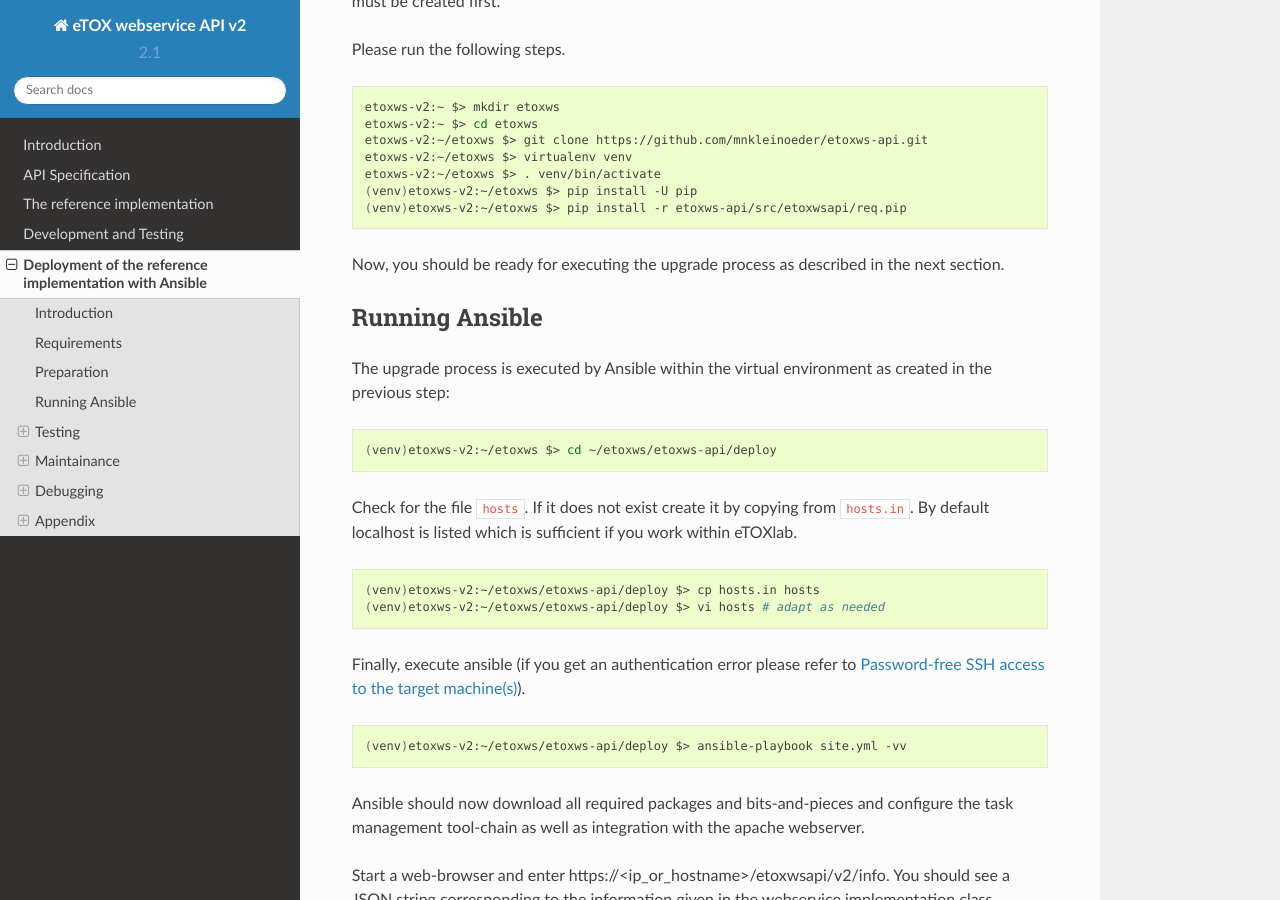
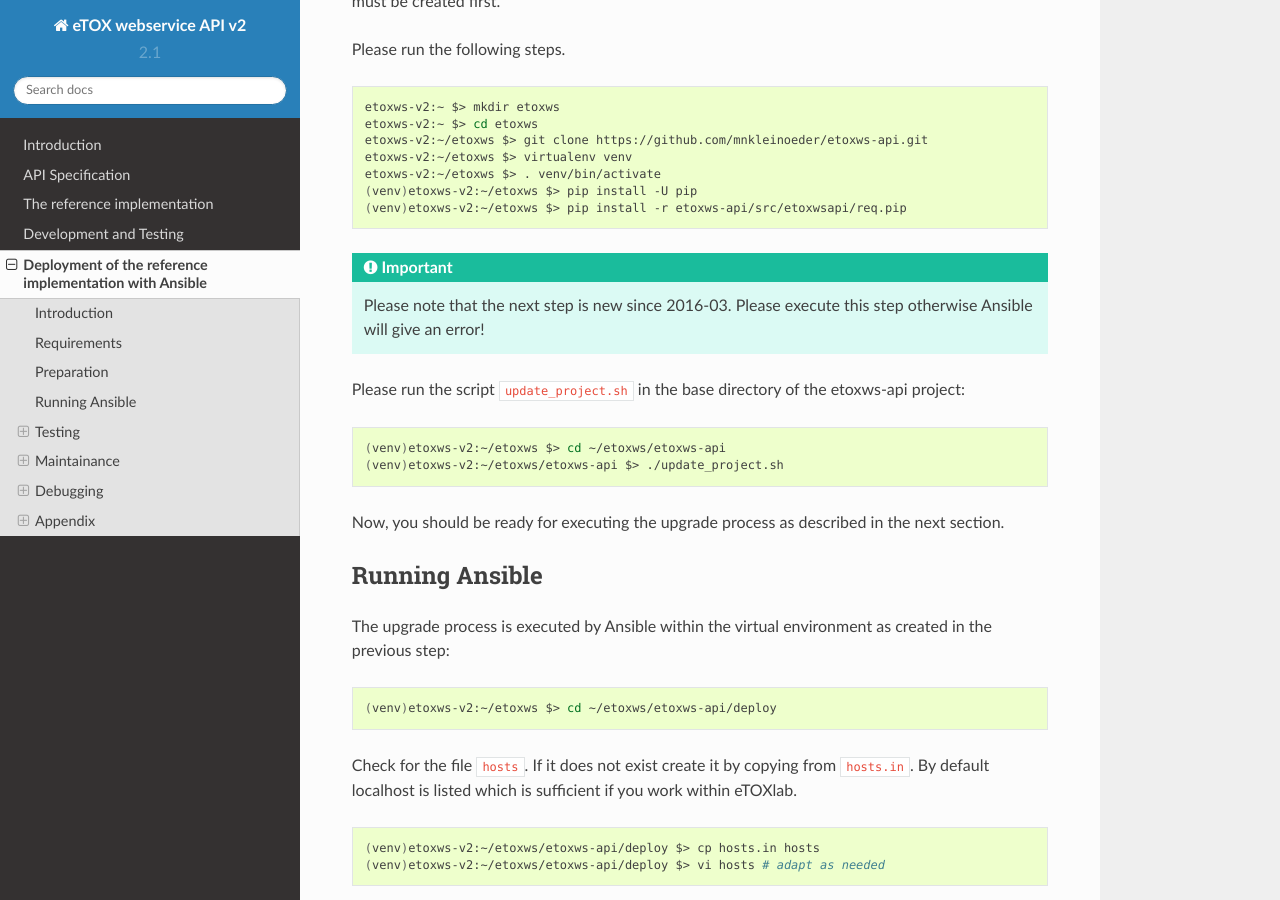
Before and after one commit to mnkleinoeder/etoxws-api, a Sphinx documentation site: the page built from doc/source/deployment.rst, in a window 1280 px wide and 900 px high, scrolled down 812 px. Built offline with Sphinx 7.4.7 and the Read the Docs theme 2.0.0, drawn with Linux system fonts in a browser that asks for light colours; formulas are drawn with MathJax 3.

Commit message:
adapted docu to recent code changes

```diff
--- a/doc/source/deployment.rst
+++ b/doc/source/deployment.rst
@@ -32,6 +32,16 @@
 Please run the following steps.
 
 .. include:: inc_create_venv.rst
+
+.. important::
+   Please note that the next step is new since 2016-03. Please execute this step otherwise Ansible will give an error!
+
+Please run the script ``update_project.sh`` in the base directory of the etoxws-api project:
+
+.. code-block:: bash
+
+   (venv)etoxws-v2:~/etoxws $> cd ~/etoxws/etoxws-api
+   (venv)etoxws-v2:~/etoxws/etoxws-api $> ./update_project.sh
 
 Now, you should be ready for executing the upgrade process as described in the next section.
 
```
